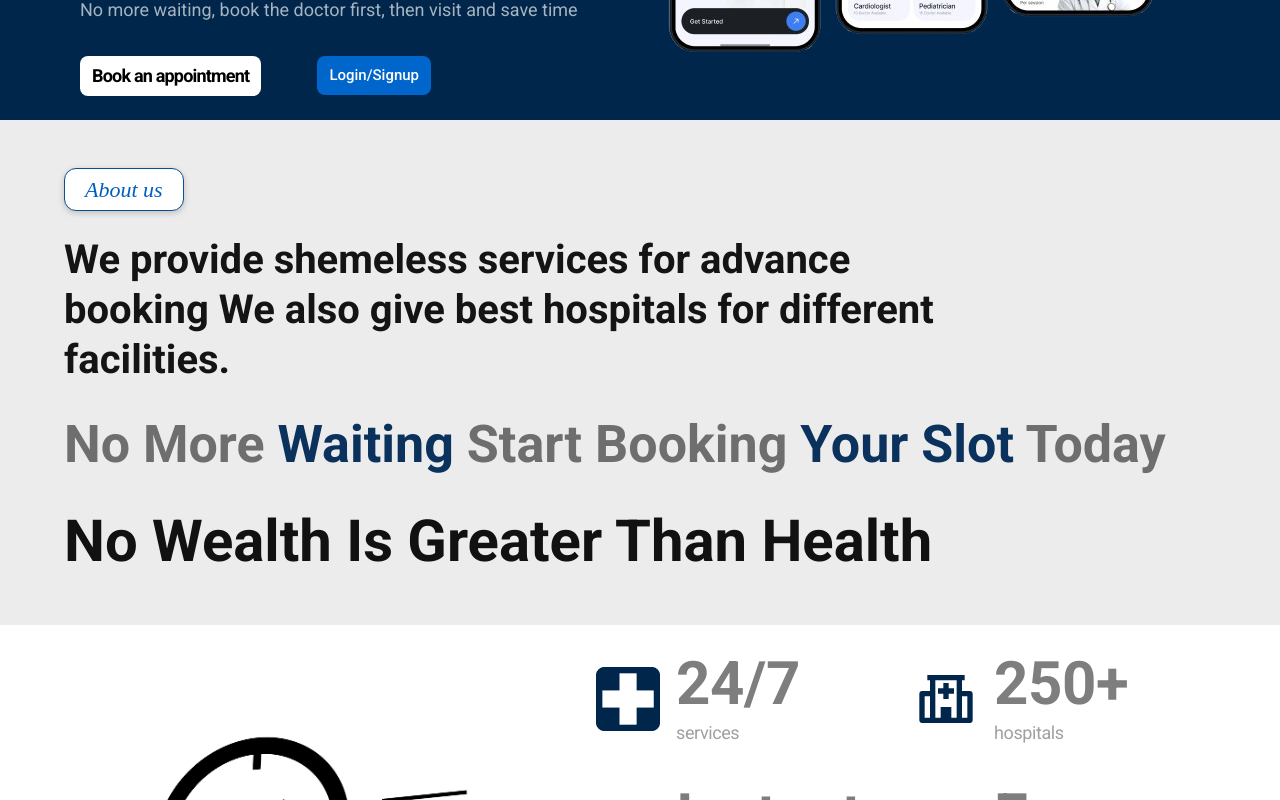
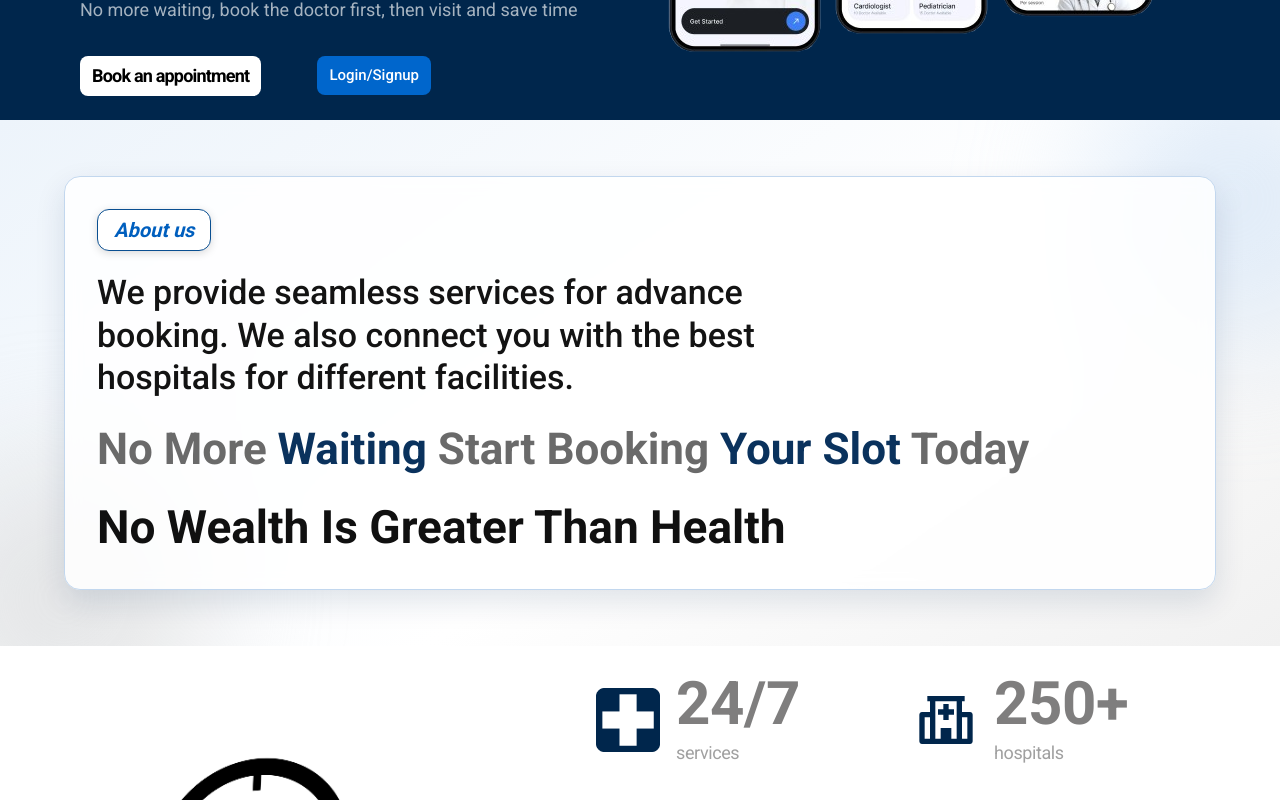
Before and after one commit to Altusd2d/appointoHealth, a Next.js app: page / in a window 1280 px wide. Shown: the part 420-1220 px from the top of the page. Built offline with nearby package versions, Linux system fonts and the light colour scheme.

Commit message:
changed top hospital

```diff
--- a/src/app/hospital/page.tsx
+++ b/src/app/hospital/page.tsx
@@ -4,6 +4,7 @@ import { findHospital, type HospitalRecord } from "./hospitalSearch";
 import localFont from "next/font/local";
 import Link from "next/link";
 import Image from "next/image";
+import TopHospital from "@/components/topHospital/topHospital";
 const font1 = localFont({
   src: "../../fonts/font1.woff2",
 });
@@ -20,6 +21,7 @@ export default function HospitalSearch() {
 
   return (
     <div  id="hospitalSearch">
+      <TopHospital />
       <form
       onSubmit={(e)=>{
         e.preventDefault();
--- a/src/app/page.tsx
+++ b/src/app/page.tsx
@@ -6,7 +6,6 @@ import BlogPage from "./blog/page";
 import AboutUs from "@/components/aboutus/aboutus";
 import { Roboto } from "next/font/google";
 import Faq from "@/components/faq/faq";
-import TopHospital from "@/components/topHospital/topHospital";
 const roboto = Roboto({
   variable: "--font-roboto",
   subsets: ["latin"],
@@ -19,7 +18,6 @@ export default function Home() {
       <AboutUs />
       <CoreService />
       <Process />
-      <TopHospital />
       <HospitalSearch/>
       <BlogPage/>
       <Faq/>
--- a/src/components/aboutus/aboutus.tsx
+++ b/src/components/aboutus/aboutus.tsx
@@ -1,29 +1,31 @@
 export default function AboutUs() {
   return (
-    <section className="bg-[#ececec] px-4 py-8 sm:px-8 sm:py-10 md:px-12 md:py-12">
-      <div className="mx-auto w-full max-w-6xl">
-        <span
-          className="inline-flex rounded-xl border border-[#0a4f91] bg-white px-5 py-1 text-[22px] font-medium italic text-[#005fbe] shadow-[0_2px_6px_rgba(0,0,0,0.2)]"
-          style={{ fontFamily: "cursive" }}
-        >
+    <section className="relative overflow-hidden bg-[linear-gradient(145deg,#edf4fb_0%,#ffffff_58%,#f1f1f1_100%)] px-4 py-10 sm:px-8 md:px-12 md:py-14">
+      <div className="pointer-events-none absolute -right-24 -top-16 h-72 w-72 rounded-full bg-[#c7def5]/50 blur-3xl" />
+      <div className="pointer-events-none absolute -bottom-24 -left-20 h-72 w-72 rounded-full bg-[#d9d9d9]/60 blur-3xl" />
+
+      <div className="relative mx-auto w-full max-w-6xl">
+        <article className="rounded-2xl border border-[#c2d7ee] bg-white/85 p-5 shadow-[0_12px_30px_rgba(8,45,82,0.12)] backdrop-blur sm:p-7 md:p-8">
+          <span className="inline-flex rounded-xl border border-[#0a4f91] bg-white px-4 py-1.5 text-lg font-semibold italic text-[#005fbe] shadow-[0_2px_8px_rgba(0,0,0,0.15)] sm:text-xl">
             About us
           </span>
 
-        <p className="mt-6 max-w-4xl text-2xl font-semibold leading-tight text-[#141414] sm:text-3xl md:text-[40px]">
-          We provide shemeless services for advance booking We also give best hospitals for different facilities.
+          <p className="mt-5 max-w-3xl text-xl font-medium leading-tight text-[#131313] sm:text-2xl md:text-[34px]">
+            We provide seamless services for advance booking. We also connect you with the best hospitals for different facilities.
           </p>
 
-        <p className="mt-6 text-[28px] font-semibold leading-snug sm:text-[36px] md:text-[52px]">
-          <span className="text-[#6e6e6e]">No More </span>
+          <p className="mt-5 text-2xl font-semibold leading-snug sm:text-3xl md:text-[44px]">
+            <span className="text-[#6a6a6a]">No More </span>
             <span className="text-[#0a325d]">Waiting</span>
-          <span className="text-[#6e6e6e]"> Start Booking </span>
+            <span className="text-[#6a6a6a]"> Start Booking </span>
             <span className="text-[#0a325d]">Your Slot</span>
-          <span className="text-[#6e6e6e]"> Today</span>
+            <span className="text-[#6a6a6a]"> Today</span>
           </p>
 
-        <p className="mt-6 text-[30px] font-semibold leading-tight text-[#111111] sm:text-[40px] md:text-[58px]">
+          <p className="mt-5 text-2xl font-semibold leading-tight text-[#101010] sm:text-3xl md:text-[46px]">
             No Wealth Is Greater Than Health
           </p>
+        </article>
       </div>
     </section>
   );
--- a/src/components/topHospital/topHospital.tsx
+++ b/src/components/topHospital/topHospital.tsx
@@ -15,7 +15,7 @@ const hospitals = [
 
 export default function TopHospital() {
   return (
-    <section className=" py-14 md:py-20">
+    <section className=" pt-14 md:pt-20">
       <div className="mx-auto flex w-full max-w-[1220px] flex-wrap items-center justify-center gap-7 px-4">
         {hospitals.map((hospital) => (
           <article
```
Lines whose indentation alone changed are shown as unchanged.
